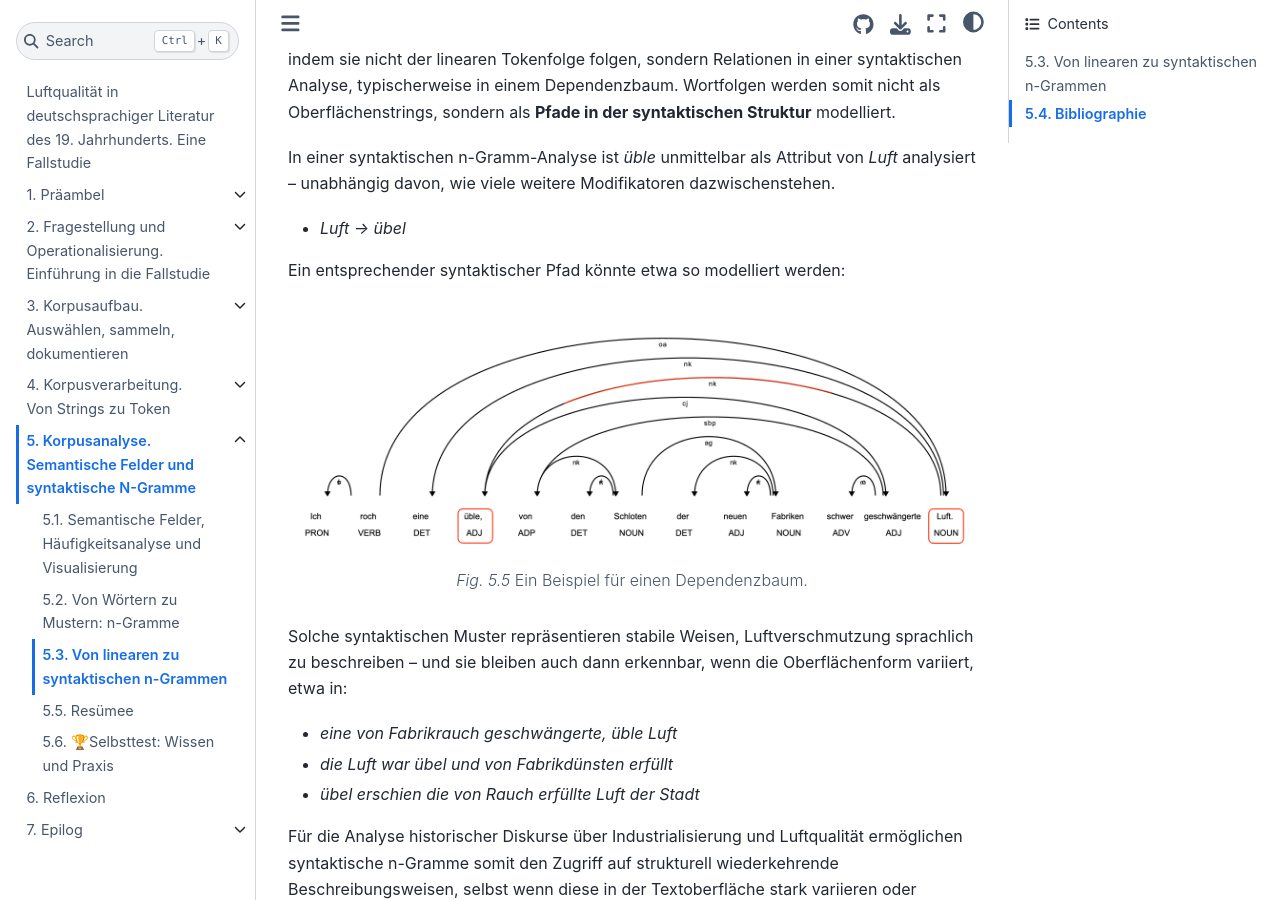
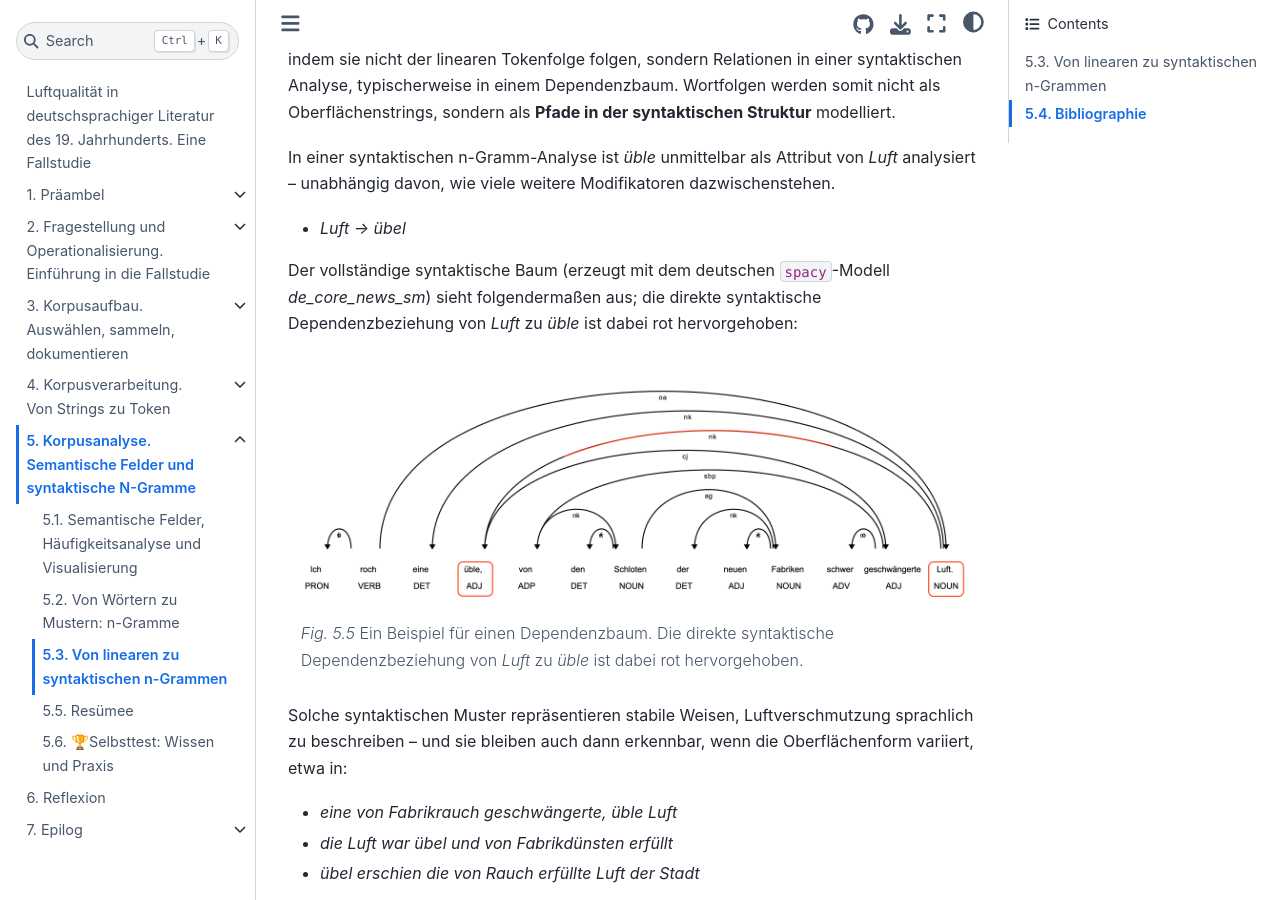
Before and after one commit to quadriga-dk/Text-Fallstudie-3, a Jupyter Book: the page built from corpus_analysis/corpus-analysis_syntactic-ngrams-intro.md, in a window 1280 px wide and 900 px high, scrolled down 1088 px. Built offline with Jupyter Book 1.0.4 settings and Sphinx 7.4.7 and the Sphinx Book theme 1.1.4, drawn with Linux system fonts in a browser that asks for light colours; pages that are not in the unit, such as notebooks, are missing from menus; cross-references to code outside the pages are shown as plain code.

Commit message:
add more explanation of syntactic trees

````diff
--- a/corpus_analysis/corpus-analysis_syntactic-ngrams-intro.md
+++ b/corpus_analysis/corpus-analysis_syntactic-ngrams-intro.md
@@ -27,14 +27,14 @@ In einer syntaktischen n-Gramm-Analyse ist *üble* unmittelbar als Attribut von
 
 * *Luft  → übel*
 
-Ein entsprechender syntaktischer Pfad könnte etwa so modelliert werden:
+Der vollständige syntaktische Baum (erzeugt mit dem deutschen `spacy`-Modell *de_core_news_sm*) sieht folgendermaßen aus; die direkte syntaktische Dependenzbeziehung von *Luft* zu *üble* ist dabei rot hervorgehoben:
 
 ```{figure} ../assets/images/dep_tree_ueble_luft.png
 ---
 height:
 name: Ngrams Example
 ---
- Ein Beispiel für einen Dependenzbaum.
+ Ein Beispiel für einen Dependenzbaum. Die direkte syntaktische Dependenzbeziehung von *Luft* zu *üble* ist dabei rot hervorgehoben.
 ```
 
 Solche syntaktischen Muster repräsentieren stabile Weisen, Luftverschmutzung sprachlich zu beschreiben – und sie bleiben auch dann erkennbar, wenn die Oberflächenform variiert, etwa in:
````
